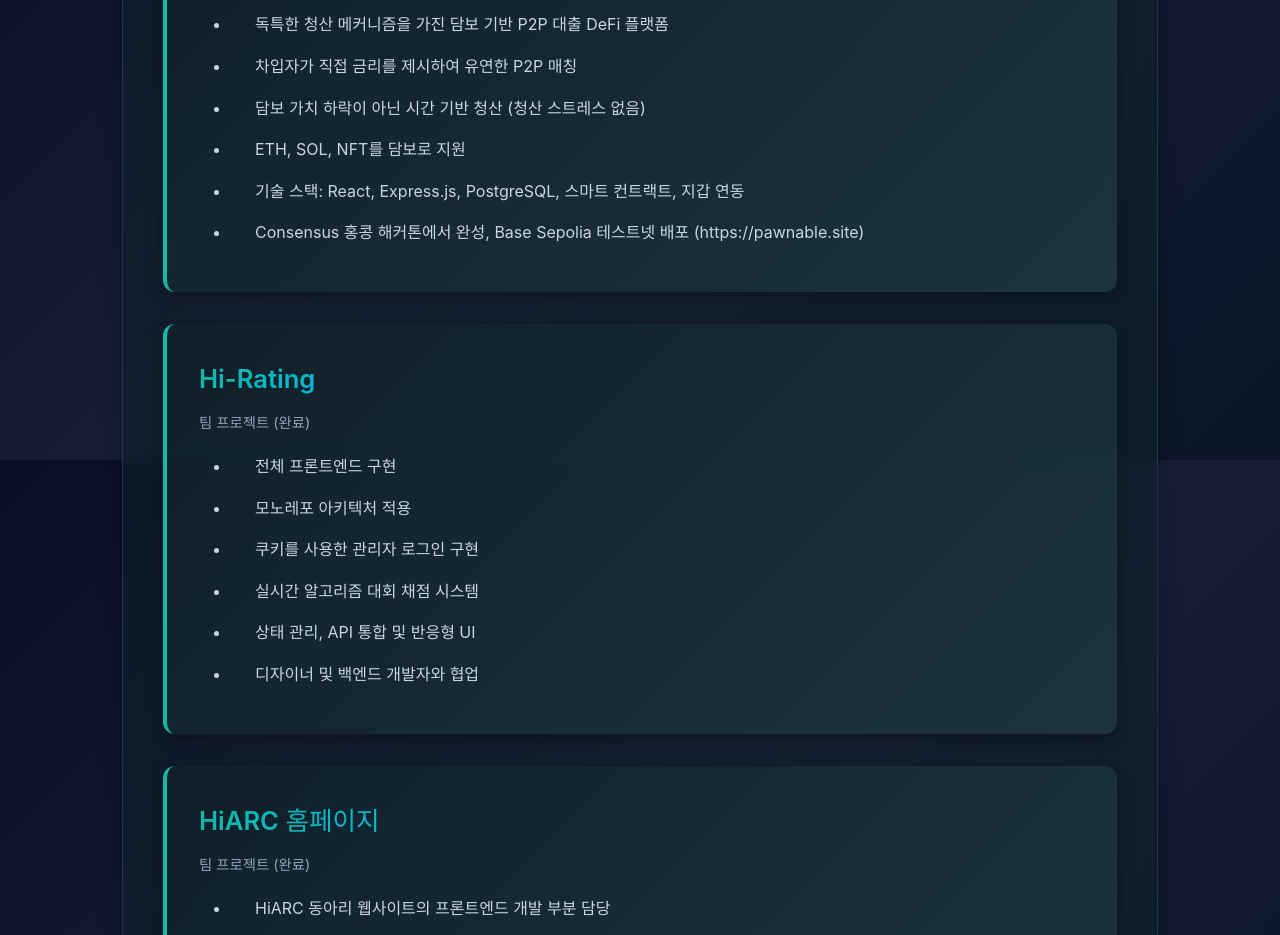
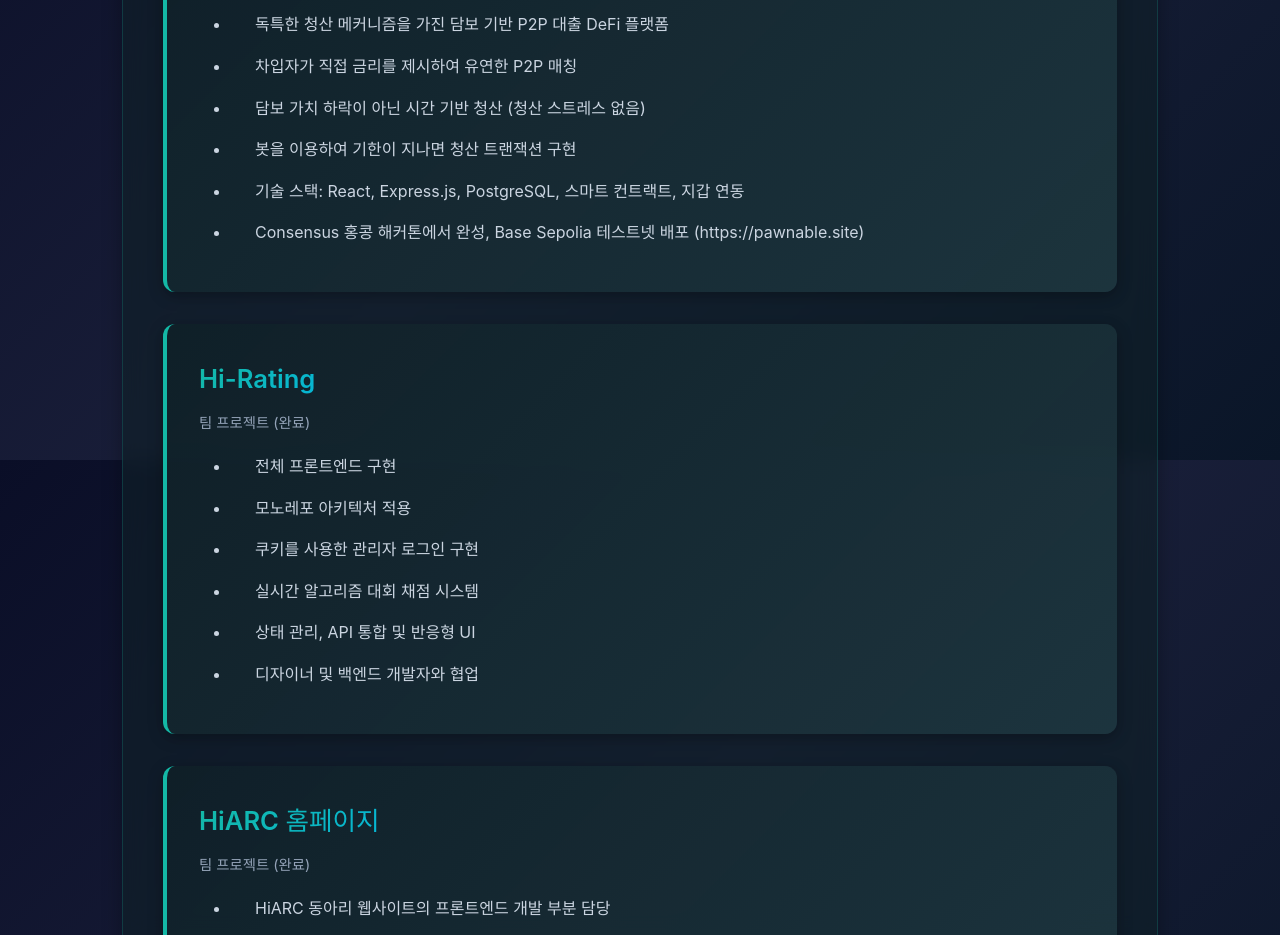
Before and after one commit to ghwo336/Portfolio, a React (Vite) app: page / in a window 1280 px wide. Shown: the part 1940-2875 px from the top of the page. Built offline with nearby package versions, Linux system fonts and the light colour scheme.

Commit message:
feat: pawnable 설명 변경

```diff
--- a/src/contexts/LanguageContext.tsx
+++ b/src/contexts/LanguageContext.tsx
@@ -85,7 +85,8 @@
         '차입자가 직접 금리를 제시하여 유연한 P2P 매칭',
       'projects.pawnable.desc3':
         '담보 가치 하락이 아닌 시간 기반 청산 (청산 스트레스 없음)',
-      'projects.pawnable.desc4': 'ETH, SOL, NFT를 담보로 지원',
+      'projects.pawnable.desc4':
+        '봇을 이용하여 기한이 지나면 청산 트랜잭션 구현',
       'projects.pawnable.desc5':
         '기술 스택: React, Express.js, PostgreSQL, 스마트 컨트랙트, 지갑 연동',
       'projects.pawnable.desc6':
@@ -184,7 +185,8 @@
         'Borrowers propose their own interest rates for flexible P2P matching',
       'projects.pawnable.desc3':
         'Time-based liquidation instead of collateral value drop (no liquidation stress)',
-      'projects.pawnable.desc4': 'Support for ETH, SOL, and NFT as collateral',
+      'projects.pawnable.desc4':
+        'Automated liquidation transactions triggered by bots upon deadline expiration',
       'projects.pawnable.desc5':
         'Tech Stack: React, Express.js, PostgreSQL, Smart Contracts, Wallet Integration',
       'projects.pawnable.desc6':
```
